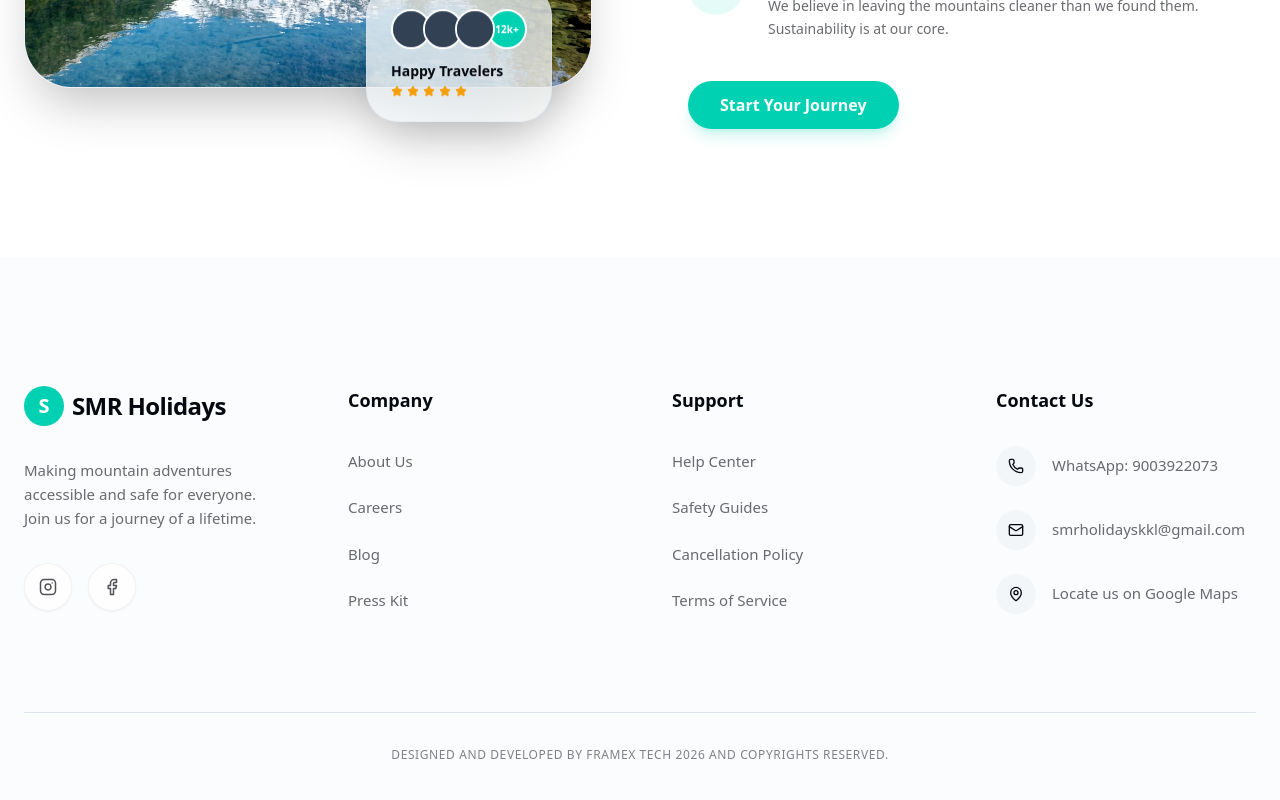
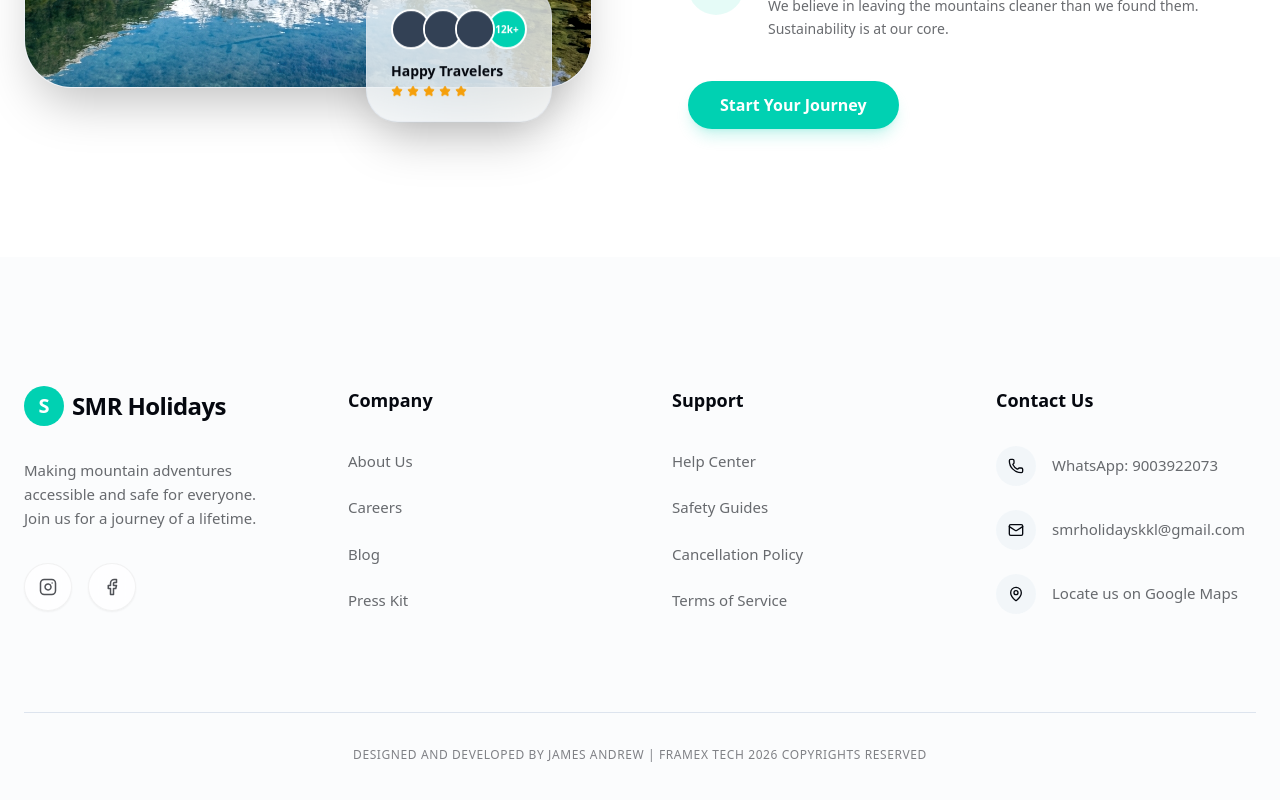
Before and after one commit to framextechfarm/touristwebsite, a Next.js app in the folder frontend/: page / in a window 1280 px wide. Shown: the part 2604-3404 px from the top of the page. Built offline with nearby package versions, Linux system fonts and the light colour scheme; no server answers.

Commit message:
Update footer copyright and design credit

```diff
--- a/frontend/src/components/Footer.tsx
+++ b/frontend/src/components/Footer.tsx
@@ -78,7 +78,7 @@ export function Footer() {
         </div>
 
         <div className="pt-8 border-t border-border text-center text-foreground/50 text-xs tracking-wider font-medium uppercase leading-relaxed">
-          <p>Designed and developed by FrameX tech 2026 and copyrights reserved.</p>
+          <p>designed and developed by JAMES ANDREW | FRAMEX TECH 2026 COPYRIGHTS RESERVED</p>
         </div>
       </div>
     </footer>
```
